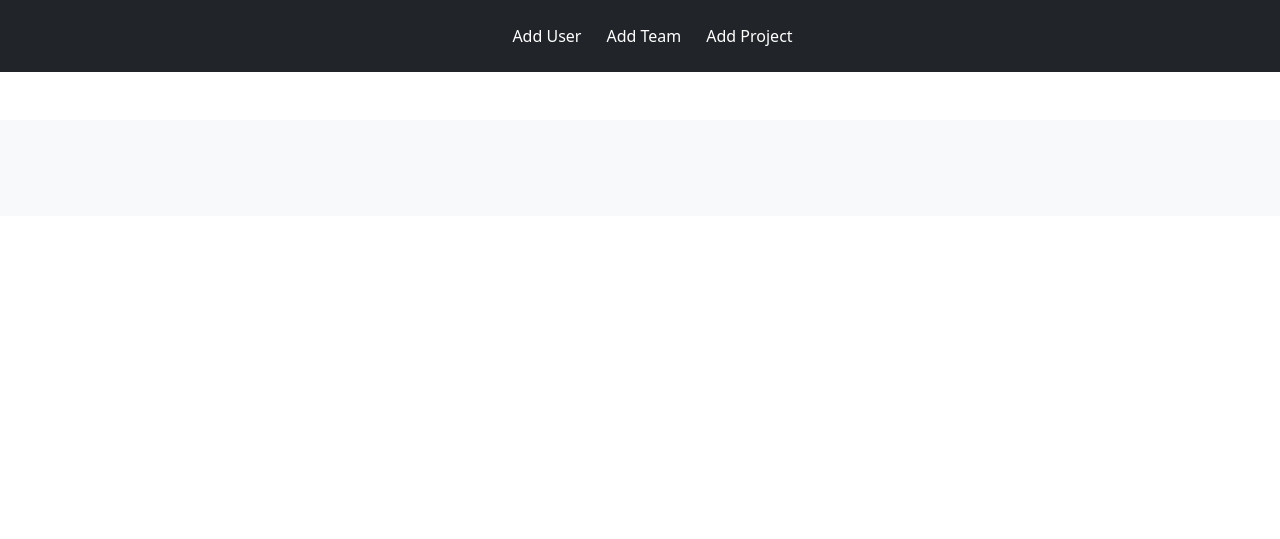
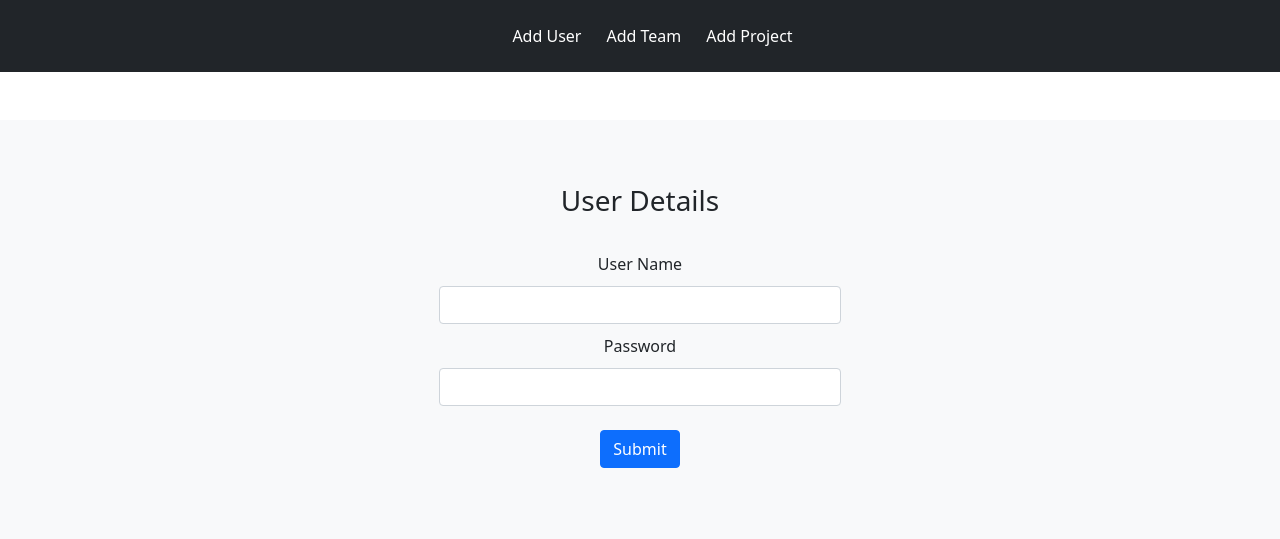
Before and after one commit to ss-deep/py-proj-4, a Flask app: page / in a window 1280 px wide. Shown: the top 539 px of the page. Run offline with Flask 3, Linux system fonts and the light colour scheme.

Commit message:
added user form

```diff
--- a/forms.py
+++ b/forms.py
@@ -1,7 +1,14 @@
 from flask_wtf import FlaskForm
-from wtforms import StringField,SubmitField,TextAreaField,BooleanField,SelectField
+from wtforms import StringField,SubmitField,TextAreaField,BooleanField,SelectField,PasswordField
 from wtforms.validators import DataRequired, Length
 # from markupsafe import Markup
+
+
+class UserForm(FlaskForm):
+
+    user_name=StringField("User Name",validators=[DataRequired(),Length(min=4,max=255)])
+    password=PasswordField("Password",validators=[DataRequired(),Length(min=4,max=255)])
+    submit=SubmitField("Submit")
 
 class TeamForm(FlaskForm):
 
@@ -13,5 +20,6 @@ class ProjectForm(FlaskForm):
     project_name=StringField("Project Name",validators=[DataRequired()])
     description=TextAreaField("Description")
     completed=BooleanField("Completed",false_values={False, 'false', ''})
-    team_id=SelectField("Team Id")
+    team_id=SelectField("Team Id",choices=[('chi', 'Chicken'), ('bf', 'Beef'),
+                                   ('fish', 'Fish')])
     submit=SubmitField("Submit")
--- a/server.py
+++ b/server.py
@@ -1,16 +1,24 @@
 from flask import Flask, render_template, url_for, redirect
-from forms import TeamForm,ProjectForm
+from forms import UserForm,TeamForm,ProjectForm
+from model import User, Team, Project, connect_to_db
 
 app=Flask(__name__)
 app.secret_key = "keep this secret"
 
 @app.route("/")
 def home():
-    # team_form=TeamForm()
-    return render_template("home.html")
+    user_form=UserForm()
+    if user_form.validate_on_submit():
+        username=user_form.username.data
+        print(username)
+    else:
+        print("user not validated")
+    return render_template("user.html",user_form=user_form)
+
 
 @app.route("/add_team", methods=["GET","POST"])
 def add_team():
+
     team_form=TeamForm()
     if team_form.validate_on_submit():
         team_name=team_form.team_name.data
@@ -33,4 +41,5 @@ def add_project():
 
 
 if __name__=="__main__":
+    connect_to_db(app)
     app.run(debug=True)
--- a/static/style.css
+++ b/static/style.css
@@ -3,3 +3,7 @@ a{
     color:white;
     margin-left: 25px;
 }
+.form-label{
+    font-weight: 500;
+    margin: 10px;
+}
--- a/templates/home.html
+++ b/templates/home.html
@@ -12,7 +12,7 @@
     <nav class="navbar navbar-dark bg-dark navbar-expand-lg">
         <div class="container-fluid d-flex align-items-center justify-content-center">
             <ul class="nav col-12 col-lg-auto my-3 ">
-                <li><a class="nav" href="/add_user">Add User</a></li>
+                <li><a class="nav" href="/">Add User</a></li>
                 <li><a class="nav " href="/add_team">Add Team</a></li>
                 <li><a class="nav " href="/add_project">Add Project</a></li>
             </ul>
--- a/templates/projects.html
+++ b/templates/projects.html
@@ -10,7 +10,7 @@
         {{proj_form.csrf_token()}}
         {{proj_form.project_name.label(class="form-label")}}{{proj_form.project_name(class="form-control")}}
         {{proj_form.description.label(class="form-label")}}{{proj_form.description(class="form-control")}}
-        {{proj_form.completed(class="")}}{{proj_form.completed.label(class="p-2")}}<br>
+        {{proj_form.completed(class="mx-2")}}{{proj_form.completed.label(class="form-label")}}<br>
         {{proj_form.team_id.label(class="form-label")}}{{proj_form.team_id(class="form-control")}}
         {{proj_form.submit(class="btn btn-primary my-4")}}
     </form>
--- a/templates/user.html
+++ b/templates/user.html
@@ -0,0 +1,14 @@
+{%extends "home.html"%}
+
+{% block content %}
+<h3 class="py-3 text-center">User Details</h3>
+<div class="container col-md-5 col-lg-4 text-center">
+    <form action="{{url_for('home')}}" method="POST">
+        {{user_form.hidden_tag()}}
+        {{user_form.csrf_token()}}
+        {{user_form.user_name.label(class="form-label")}}{{user_form.user_name(class="form-control")}}
+        {{user_form.password.label(class="form-label")}}{{user_form.password(class="form-control")}}
+        {{user_form.submit(class="btn btn-primary my-4")}}
+    </form>
+</div>
+{% endblock %}
```
